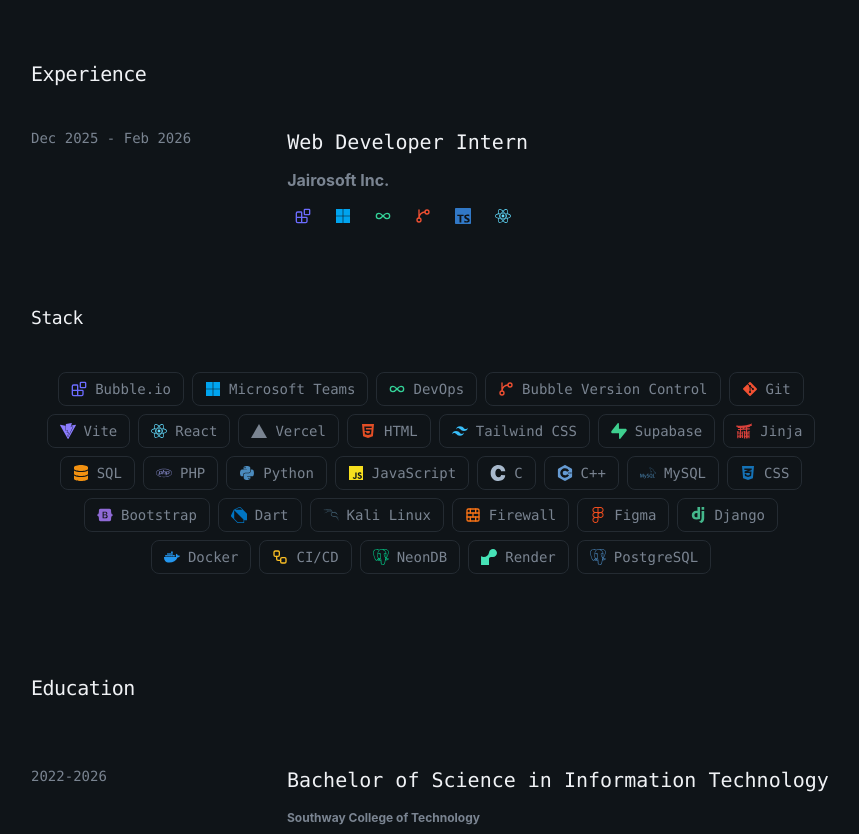
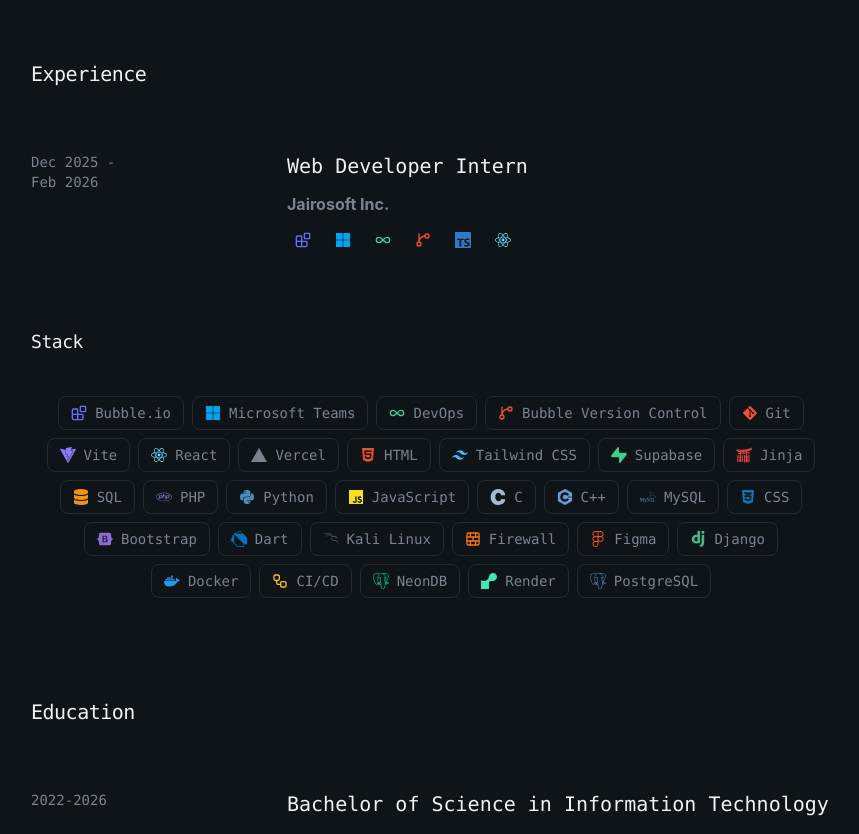
Before and after one commit to Ein-shen/My-porfolio, a React (Vite) app: page / in a window 1280 px wide. Shown: the part 1720-2554 px from the top of the page, without its empty margins (209-1068 px from the left). Built offline with nearby package versions, Linux system fonts and the light colour scheme; the HTML template or start-up script is replaced by a standard one.

Commit message:
added changes in the experience padding and the sizes

```diff
--- a/src/sections/Experiece.jsx
+++ b/src/sections/Experiece.jsx
@@ -69,7 +69,7 @@ export const Experience = () => {
       <div className="container relative z-10 mx-auto animate-fade-in px-4 py-10 sm:px-6 md:px-12">
         {/* Experience */}
         <div className="mx-auto w-full max-w-[800px]">
-          <div className="mb-8 sm:mb-10">
+          <div className="mb-10 sm:mb-16">
             <h2
               id="experience-heading"
               className="theme-text pt-1 font-mono text-xl font-medium tracking-tight"
@@ -81,12 +81,13 @@ export const Experience = () => {
           <div className="relative">
             {experiences.map((exp) => (
               <article key={`${exp.company}-${exp.period}`} className="pb-10">
-                <div className="flex flex-col gap-3 rounded-2xl transition-all duration-500 sm:flex-row sm:items-start sm:gap-x-8 lg:gap-x-16 xl:gap-x-24">
-                  <span className="theme-muted shrink-0 whitespace-nowrap text-muted-foreground font-mono text-xs font-medium sm:text-sm">
+                {/* Fixed 6rem date column keeps content aligned with other sections */}
+                <div className="grid grid-cols-[5.5rem_minmax(0,1fr)] items-start gap-x-4 sm:grid-cols-[6rem_minmax(0,1fr)] sm:gap-x-8 lg:gap-x-20 xl:gap-x-40">
+                  <span className="theme-muted text-muted-foreground font-mono text-xs font-medium sm:text-sm">
                     {exp.period}
                   </span>
 
-                  <div className="flex w-full min-w-0 flex-col">
+                  <div className="flex min-w-0 flex-col">
                     <h3 className="theme-text text-lg sm:text-xl font-mono break-words">
                       {exp.role}
                     </h3>
```
